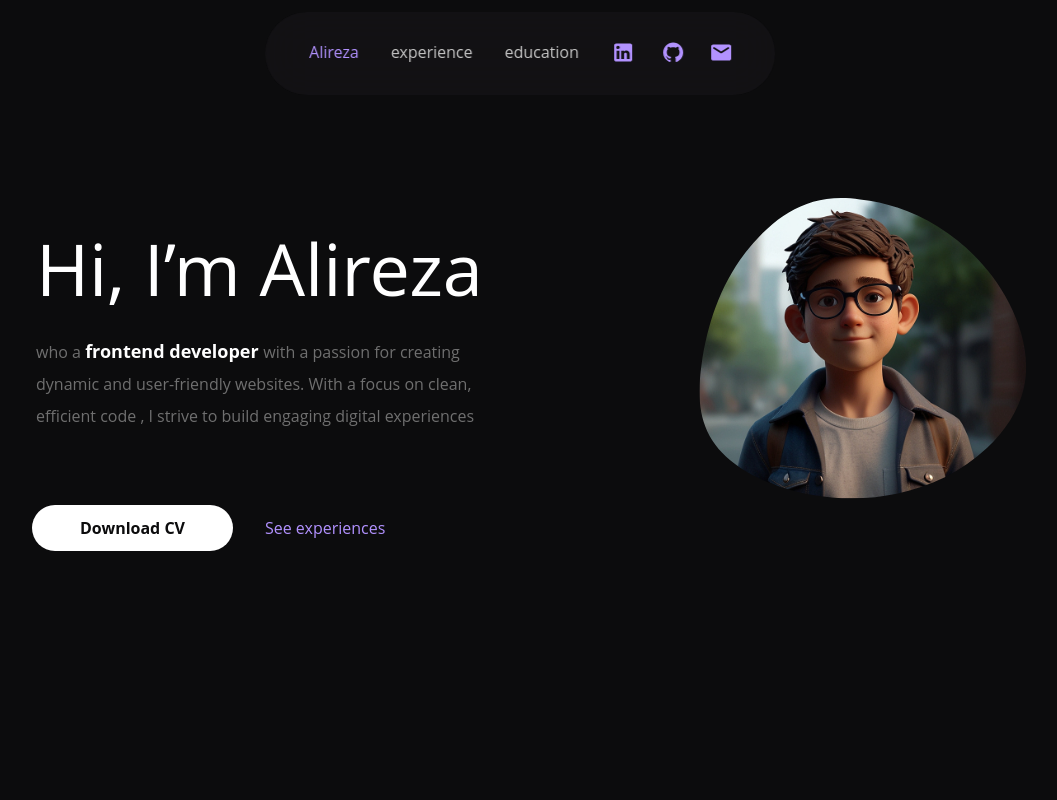
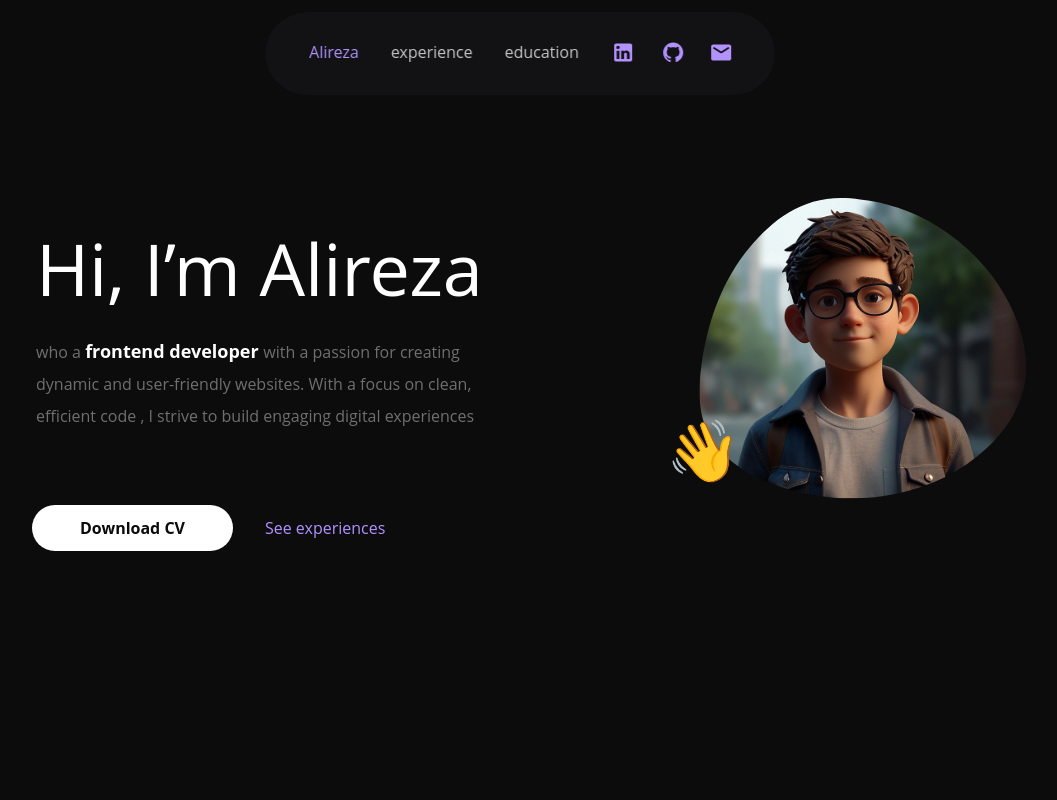
Before and after one commit to alirlikh/portfolio, a Next.js app: page / in a window 1280 px wide. Shown: the top 800 px of the page, without its empty margins (120-1177 px from the left). Built offline with nearby package versions, Linux system fonts and the light colour scheme.

Commit message:
fix: add some component

```diff
--- /dev/null
+++ b/src/components/banner/Banner.tsx
@@ -0,0 +1,16 @@
+import React from "react"
+
+function Banner() {
+  return (
+    <section className="p-2 my-48">
+      <div className="flex flex-col justify-center items-center *:p-3 *:my-7 md:*:my-4 *:font-extrabold *:text-[80px] *:leading-[130px]">
+        <h2 className="text-violet-300">Coding</h2>
+        <h2 className="text-violet-500">Javascript</h2>
+        <h2 className="text-violet-700">React</h2>
+        <h2 className="text-violet-900">Coffe</h2>
+      </div>
+    </section>
+  )
+}
+
+export default Banner
--- a/src/components/footerSlider/FooterSlider.tsx
+++ b/src/components/footerSlider/FooterSlider.tsx
@@ -8,6 +8,12 @@ import { technology } from "@/Data/skills"
 
 export default function FooterSlider() {
   return (
+    <section className="mt-60 mb-20">
+      <div className="md:my-16 my-9 sm:my-10 flex justify-center items-center  sm:text-[30px] md:text-[50px] text-[20px] text-center ">
+        <h2 className="sm:max-w-[350px] md:max-w-[500px]  max-w-[300px] md:leading-[80px]">
+          The technologies I’ve been using...
+        </h2>
+      </div>
       <Swiper
         breakpoints={{
           480: {
@@ -45,5 +51,6 @@ export default function FooterSlider() {
           ))}
         </ul>
       </Swiper>
+    </section>
   )
 }
--- /dev/null
+++ b/src/components/intruduce/Intruduce.tsx
@@ -0,0 +1,66 @@
+import { motion } from "framer-motion"
+import Image from "next/image"
+import avatar from "../../../public/images/avatar.svg"
+import Link from "next/link"
+import React from "react"
+import { cvUrl } from "@/Data/data"
+
+function Intruduce() {
+  return (
+    <section className=" py-2 px-6 md:px-28 flex flex-col-reverse items-center lg:flex-row md:justify-between md:mt-28">
+      <motion.div
+        className="flex flex-col w-full  md:max-w-4xl items-center lg:items-baseline"
+        initial={{ x: -100, opacity: 0 }}
+        animate={{ x: 0, opacity: 1 }}
+      >
+        <div className="flex flex-col items-center m-2 mb-6 lg:items-start">
+          <h2 className="text-4xl font-normal md:text-7xl my-4 mx-3 p-2 md:mt-[80px]">
+            Hi, I’m Alireza
+          </h2>
+          <p className="text-gray-400 p-2 mx-3 text-center md:text-start max-w-[500px]">
+            who a <span className="font-bold text-lg text-white"> frontend developer </span>
+            {/* <span className="font-bold text-lg text-white"></span> */}
+            with a passion for creating dynamic and user-friendly websites. With a focus on clean,
+            efficient code , I strive to build engaging digital experiences
+          </p>
+        </div>
+        <div className="flex flex-col items-center m-2 mt-8 *:my-4 *:mx-2 md:flex-row text-nowrap">
+          <span>
+            <a
+              download
+              href={cvUrl}
+              className="btn bg-white text-gray-900 rounded-full py-3 px-12 text-center font-bold m-2 cursor-pointer"
+            >
+              Download CV
+            </a>
+          </span>
+          <span className="text-purple-300">
+            <Link href={"/experience"} className="py-3 px-12c m-2">
+              See experiences
+            </Link>
+          </span>
+        </div>
+      </motion.div>
+      <div className="my-6 mx-auto p-2  md:m-0 relative">
+        <Image
+          src={avatar}
+          priority
+          alt="profile image"
+          className="mx-auto aspect-auto max-w-36 md:max-w-56 lg:max-w-80 scale-150 "
+        />
+        <motion.div
+          className="text-3xl cursor-pointer -left-[11px] -bottom-[4px] z-10 absolute w-[160px] md:w-[280px] md:text-6xl md:left-[-30px] md:bottom-[-12px]  "
+          // animate={isWaving ? { rotate: [0, 14, -8, 14, -4, 10, 0] } : { rotate: 0 }}
+          transition={{
+            duration: 2
+          }}
+          // onClick={handleWave}
+        >
+          👋
+        </motion.div>
+      </div>
+    </section>
+  )
+}
+
+export default Intruduce
--- /dev/null
+++ b/src/components/sliderSection/SliderSection.tsx
@@ -0,0 +1,24 @@
+import React from "react"
+import Slider from "@/components/slider/Slider"
+
+function SliderSection() {
+  const date = new Date()
+  return (
+    <section className=" flex flex-col items-center my-28 md:flex-row md:justify-between mx-auto md:mt-56 ">
+      <div className="flex items-center justify-center p-2 my-6 w-[10%] md:basis-[20%]">
+        <p className="flex flex-col md:text-start text-gray-400 text-[16px] font-normal text-center">
+          + {date.getFullYear() - 2023} years
+          <span className="text-white font-bold text-[80px] text-center p-1 leading-[100px]">
+            XP
+          </span>
+          developping
+        </p>
+      </div>
+      <div className=" w-full md:w-[80%] p-8">
+        <Slider></Slider>
+      </div>
+    </section>
+  )
+}
+
+export default SliderSection
--- a/src/pages/index.tsx
+++ b/src/pages/index.tsx
@@ -1,94 +1,15 @@
-import Image from "next/image"
-import avatar from "../../public/images/avatar.svg"
-import Link from "next/link"
-import Slider from "@/components/slider/Slider"
 import FooterSlider from "@/components/footerSlider/FooterSlider"
-import { cvUrl } from "@/Data/data"
-import { delay, motion } from "framer-motion"
+import Banner from "@/components/banner/Banner"
+import SliderSection from "@/components/sliderSection/SliderSection"
+import Intruduce from "@/components/intruduce/Intruduce"
 
 export default function Home() {
-  const date = new Date()
-
   return (
     <>
-      <section className=" py-2 px-6 md:px-28 flex flex-col-reverse items-center lg:flex-row md:justify-between md:mt-28">
-        <motion.div
-          className="flex flex-col w-full  md:max-w-4xl items-center lg:items-baseline"
-          initial={{ x: -100, opacity: 0 }}
-          animate={{ x: 0, opacity: 1 }}
-        >
-          <div className="flex flex-col items-center m-2 mb-6 lg:items-start">
-            <h2 className="text-4xl font-normal md:text-7xl my-4 mx-3 p-2 md:mt-[80px]">
-              Hi, I’m Alireza
-            </h2>
-            <p className="text-gray-400 p-2 mx-3 text-center md:text-start max-w-[500px]">
-              who a <span className="font-bold text-lg text-white"> frontend developer </span>
-              {/* <span className="font-bold text-lg text-white"></span> */}
-              with a passion for creating dynamic and user-friendly websites. With a focus on clean,
-              efficient code , I strive to build engaging digital experiences
-            </p>
-          </div>
-          <div className="flex flex-col items-center m-2 mt-8 *:my-4 *:mx-2 md:flex-row text-nowrap">
-            <span>
-              <a
-                download
-                href={cvUrl}
-                className="btn bg-white text-gray-900 rounded-full py-3 px-12 text-center font-bold m-2 cursor-pointer"
-              >
-                Download CV
-              </a>
-            </span>
-            <span className="text-purple-300">
-              <Link href={"/experience"} className="py-3 px-12c m-2">
-                See experiences
-              </Link>
-            </span>
-          </div>
-        </motion.div>
-        <motion.div
-          className="my-6 mx-auto p-2  md:m-0 "
-          initial={{ x: 200, opacity: 0 }}
-          animate={{ x: 0, opacity: 1 }}
-          transition={{ delay: 0.2, duration: 0.5 }}
-        >
-          <Image
-            src={avatar}
-            priority
-            alt="profile image"
-            className="mx-auto aspect-auto max-w-36 md:max-w-56 lg:max-w-80 scale-150 "
-          />
-        </motion.div>
-      </section>
-      <motion.section className=" flex flex-col items-center my-28 md:flex-row md:justify-between mx-auto md:mt-56 ">
-        <div className="flex items-center justify-center p-2 my-6 w-[10%] md:basis-[20%]">
-          <p className="flex flex-col md:text-start text-gray-400 text-[16px] font-normal text-center">
-            + {date.getFullYear() - 2023} years
-            <span className="text-white font-bold text-[80px] text-center p-1 leading-[100px]">
-              XP
-            </span>
-            developping
-          </p>
-        </div>
-        <div className=" w-full md:w-[80%] p-8">
-          <Slider></Slider>
-        </div>
-      </motion.section>
-      <section className="p-2 my-48">
-        <div className="flex flex-col justify-center items-center *:p-3 *:my-7 md:*:my-4 *:font-extrabold *:text-[80px] *:leading-[130px]">
-          <h2 className="text-violet-300">Coding</h2>
-          <h2 className="text-violet-500">Javascript</h2>
-          <h2 className="text-violet-700">React</h2>
-          <h2 className="text-violet-900">Coffe</h2>
-        </div>
-      </section>
-      <section className="mt-60 mb-20">
-        <div className="md:my-16 my-9 sm:my-10 flex justify-center items-center  sm:text-[30px] md:text-[50px] text-[20px] text-center ">
-          <h2 className="sm:max-w-[350px] md:max-w-[500px]  max-w-[300px] md:leading-[80px]">
-            The technologies I’ve been using...
-          </h2>
-        </div>
-        <FooterSlider></FooterSlider>
-      </section>
+      <Intruduce />
+      <SliderSection />
+      <Banner />
+      <FooterSlider />
     </>
   )
 }
```
Lines whose indentation alone changed are shown as unchanged.
